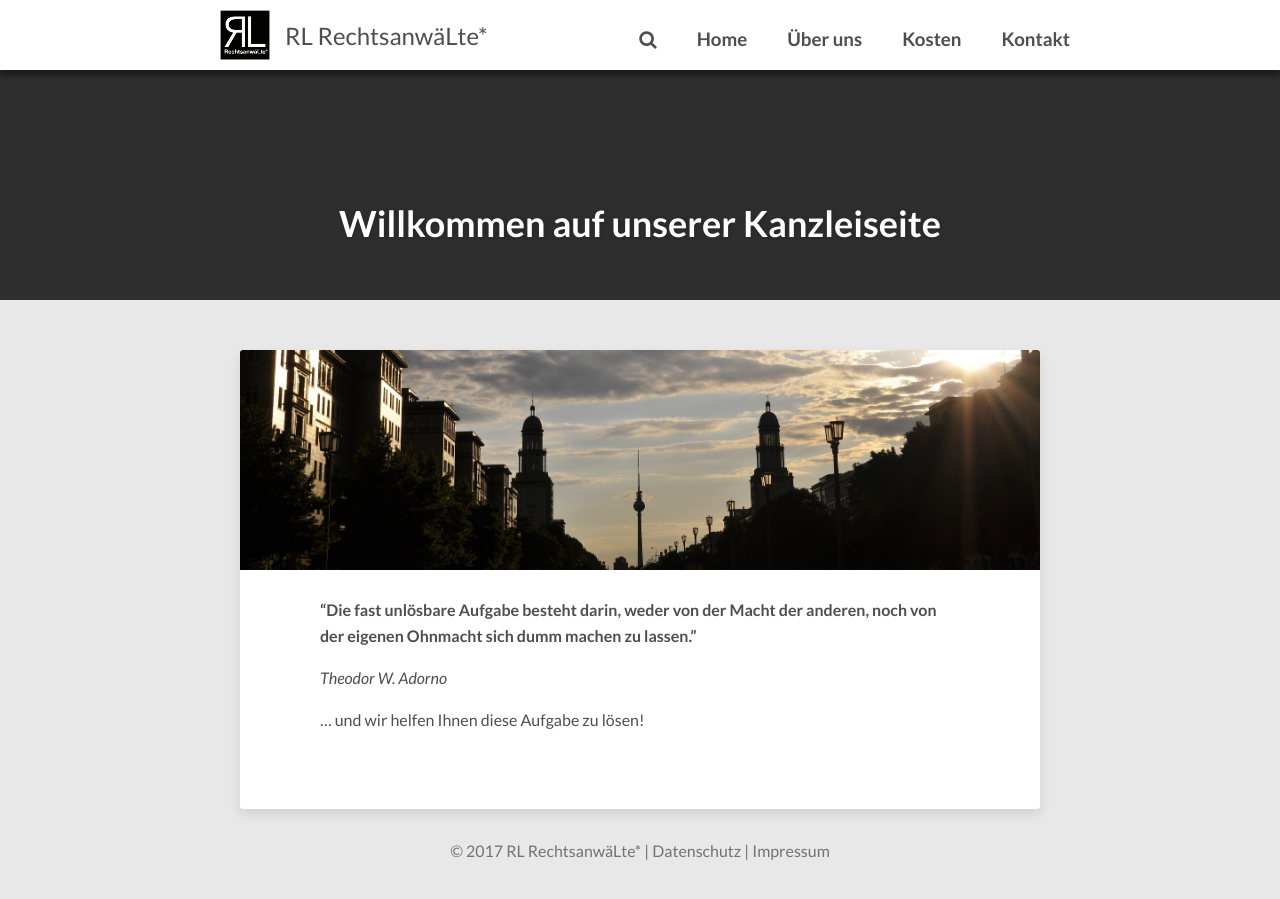
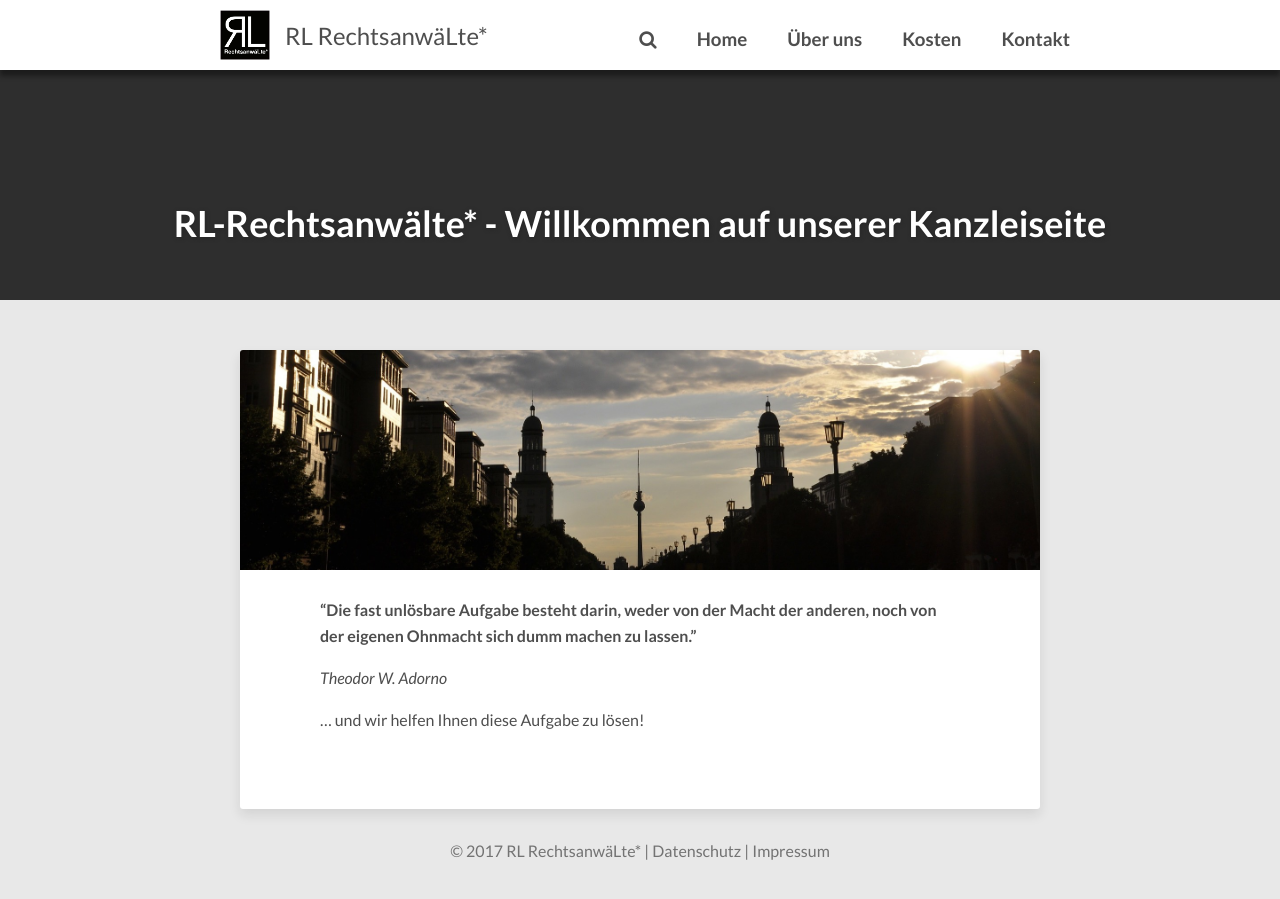
Before and after one commit to mi5-77/rl-rechtsanwaelte.de, a Jekyll site: the page built from index.html, in a window 1280 px wide. Built offline with Jekyll 4.4.1, drawn with Linux system fonts in a browser that asks for light colours; the list of posts is cut into pages by our own code; some of the changed lines change nothing that is shown.

Commit message:
add proper tags

```diff
--- a/index.html
+++ b/index.html
@@ -1,9 +1,8 @@
 ---
 layout: home
-title: "Willkommen auf unserer Kanzleiseite"
-description: "Describe this nonsense."
-tags: [Jekyll, theme, themes, responsive, blog, modern]
-comments: false
+title: "RL-Rechtsanwälte* - Willkommen auf unserer Kanzleiseite"
+description: "Rechtsanwälte für Rechtsanwalt, Strafrecht, Verkehrsrecht, Ordnungsrecht, Versammlungsrecht, Datenschutzrecht, Hochschulrecht"
+tags: [Rechtsanwalt, Strafrecht, Verkehrsrecht, Ordnungsrecht, Versammlungsrecht, Datenschutzrecht, Hochschulrecht]
 ---
 
 {% for post in paginator.posts %}
```
